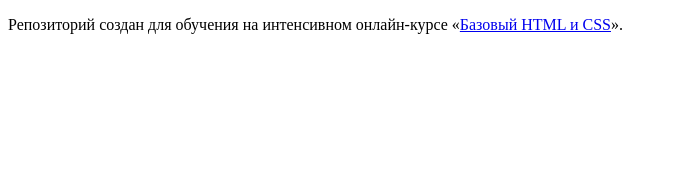
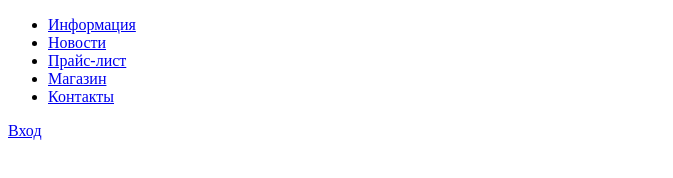
Before and after one commit to pers1307/227237-gllacy, a plain HTML site: page index.html in a window 1280 px wide. Shown: the whole page, without its empty margins (0-673 px from the left). Drawn offline with Linux system fonts and the light colour scheme.

Commit message:
index start

```diff
--- a/index.html
+++ b/index.html
@@ -5,8 +5,33 @@
     <title>HTML Academy: Глейси</title>
   </head>
   <body>
+  <header class="header">
+    <div class="container">
+      <nav class="navigation">
+        <ul class="nav-list">
+          <li class="nav-item">
+            <a class="nav-link" href="#">Информация</a>
+          </li>
+          <li class="nav-item">
+            <a class="nav-link" href="#">Новости</a>
+          </li>
+          <li class="nav-item">
+            <a class="nav-link" href="#">Прайс-лист</a>
+          </li>
+          <li class="nav-item">
+            <a class="nav-link" href="#">Магазин</a>
+          </li>
+          <li class="nav-item">
+            <a class="nav-link" href="#">Контакты</a>
+          </li>
+        </ul>
+      </nav>
+      <div class="user-block">
+        <a class="login" href="#">Вход</a>
+      </div>
+    </div>
+  </header>
 
-    <p>Репозиторий создан для обучения на интенсивном онлайн‑курсе «<a href="https://htmlacademy.ru/intensive/htmlcss">Базовый HTML и CSS</a>».</p>
 
   </body>
 </html>
```
